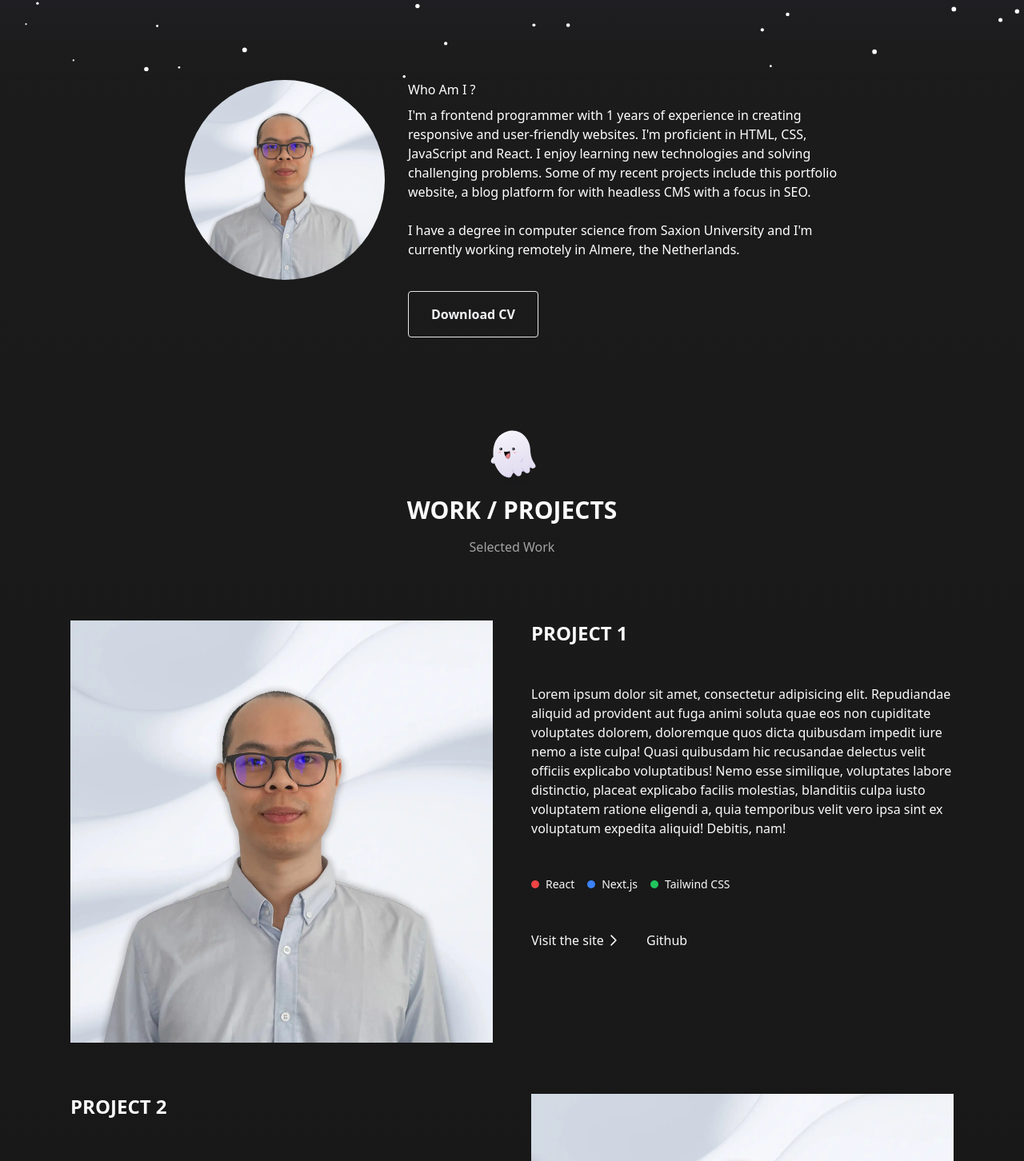
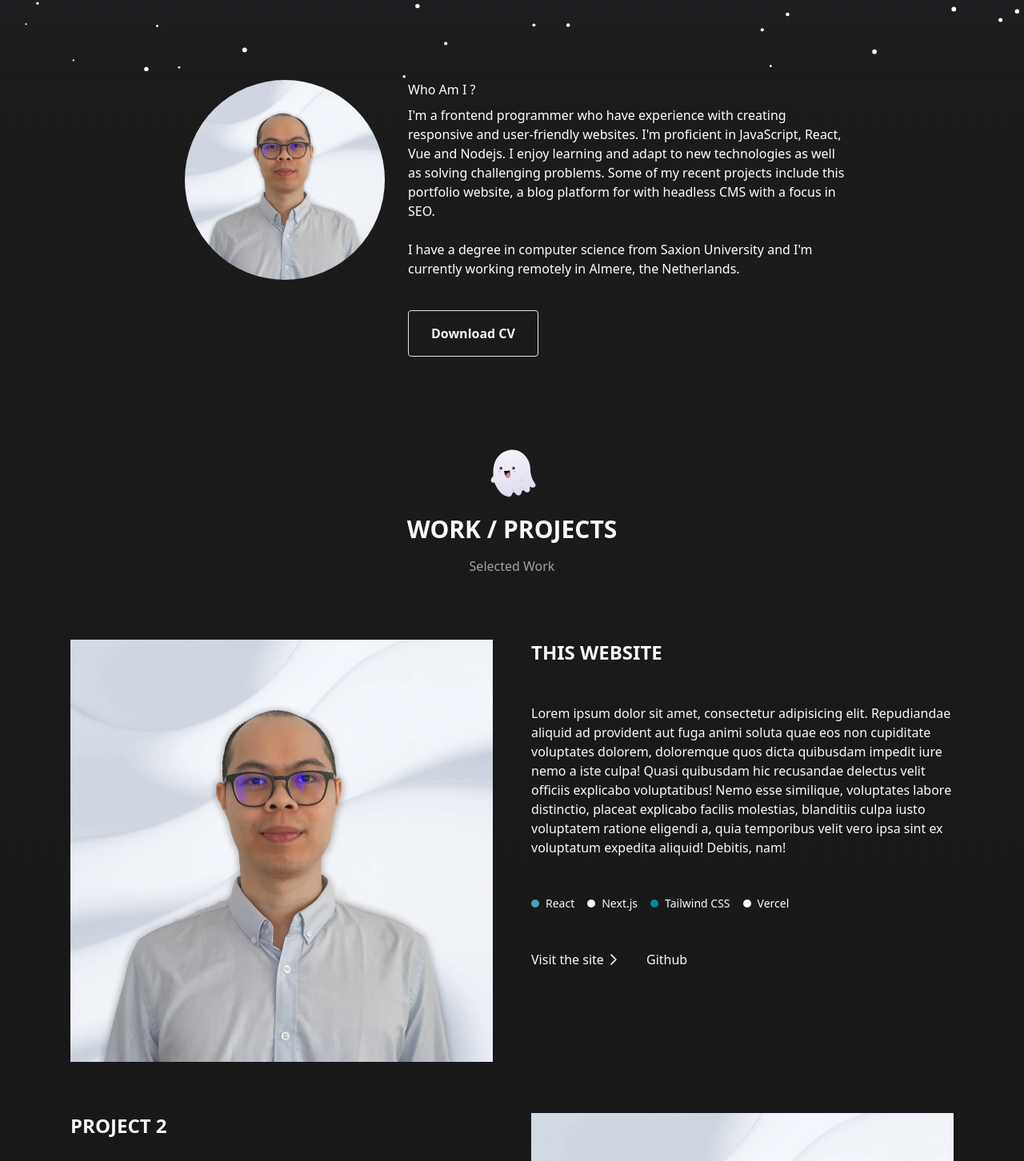
Before and after one commit to tranmani/portfolio, a Next.js app: page / in a window 1280 px wide. Shown: the part 700-2152 px from the top of the page at 80% size. Built offline with nearby package versions, Linux system fonts and the light colour scheme.

Commit message:
change how color show in technology chip

```diff
--- a/components/Sections/About.tsx
+++ b/components/Sections/About.tsx
@@ -1,6 +1,5 @@
 import Image from "next/image";
 import Link from "next/link";
-import styled from "styled-components";
 
 const About: React.FC = () => {
   return (
@@ -14,9 +13,10 @@ const About: React.FC = () => {
         <div className="basis-[100%] md:basis-1/2">
           <p className="mb-2">Who Am I ?</p>
           <p>
-            I&apos;m a frontend programmer with 1 years of experience in creating responsive and user-friendly websites. I&apos;m
-            proficient in HTML, CSS, JavaScript and React. I enjoy learning new technologies and solving challenging problems.
-            Some of my recent projects include this portfolio website, a blog platform for with headless CMS with a focus in SEO.
+            I&apos;m a frontend programmer who have experience with creating responsive and user-friendly websites. I&apos;m
+            proficient in JavaScript, React, Vue and Nodejs. I enjoy learning and adapt to new technologies as well as solving
+            challenging problems. Some of my recent projects include this portfolio website, a blog platform for with headless CMS
+            with a focus in SEO.
           </p>
           <br />
           <p className="pb-6">
--- a/components/Sections/Portfolio.tsx
+++ b/components/Sections/Portfolio.tsx
@@ -1,10 +1,11 @@
 import Ghost from "../shared/icons/Ghost";
 import Project from "./Portfolio/Project";
 import React from "react";
+import { projects } from "@/lib/projects";
 
 const Portfolio: React.FC = () => {
   return (
-    <section className="mb-24 max-w-[85vw] md:max-w-[1200px] md:px-12" id="portfolio">
+    <section className="mb-24 max-w-[85vw] md:max-w-[1200px] md:px-12 " id="portfolio">
       <div className="flex flex-col items-center justify-center">
         <div className="">
           <Ghost className="h-24 w-24" />
@@ -28,106 +29,3 @@ const Portfolio: React.FC = () => {
 };
 
 export default Portfolio;
-
-interface IProject {
-  title: string;
-  description: string;
-  image: string;
-  link: string;
-  github: string;
-  technologies: {
-    color: string;
-    technology: string;
-  }[];
-}
-
-const projects: IProject[] = [
-  {
-    title: "Project 1",
-    description:
-      "Lorem ipsum dolor sit amet, consectetur adipisicing elit. Repudiandae aliquid ad provident aut fuga animi soluta quae eos non cupiditate voluptates dolorem, doloremque quos dicta quibusdam impedit iure nemo a iste culpa! Quasi quibusdam hic recusandae delectus velit officiis explicabo voluptatibus! Nemo esse similique, voluptates labore distinctio, placeat explicabo facilis molestias, blanditiis culpa iusto voluptatem ratione eligendi a, quia temporibus velit vero ipsa sint ex voluptatum expedita aliquid! Debitis, nam!",
-    image: "/logo.webp",
-    link: "https://google.com",
-    github: "https://github.com",
-    technologies: [
-      {
-        color: "bg-red-500",
-        technology: "React",
-      },
-      {
-        color: "bg-blue-500",
-        technology: "Next.js",
-      },
-      {
-        color: "bg-green-500",
-        technology: "Tailwind CSS",
-      },
-    ],
-  },
-  {
-    title: "Project 2",
-    description:
-      "Lorem ipsum dolor sit amet, consectetur adipisicing elit. Repudiandae aliquid ad provident aut fuga animi soluta quae eos non cupiditate voluptates dolorem, doloremque quos dicta quibusdam impedit iure nemo a iste culpa! Quasi quibusdam hic recusandae delectus velit officiis explicabo voluptatibus! Nemo esse similique, voluptates labore distinctio, placeat explicabo facilis molestias, blanditiis culpa iusto voluptatem ratione eligendi a, quia temporibus velit vero ipsa sint ex voluptatum expedita aliquid! Debitis, nam!",
-    image: "/logo.webp",
-    link: "https://google.com",
-    github: "https://github.com",
-    technologies: [
-      {
-        color: "bg-red-500",
-        technology: "React",
-      },
-      {
-        color: "bg-blue-500",
-        technology: "Next.js",
-      },
-      {
-        color: "bg-green-500",
-        technology: "Tailwind CSS",
-      },
-    ],
-  },
-  {
-    title: "Project 3",
-    description:
-      "Lorem ipsum dolor sit amet, consectetur adipisicing elit. Repudiandae aliquid ad provident aut fuga animi soluta quae eos non cupiditate voluptates dolorem, doloremque quos dicta quibusdam impedit iure nemo a iste culpa! Quasi quibusdam hic recusandae delectus velit officiis explicabo voluptatibus! Nemo esse similique, voluptates labore distinctio, placeat explicabo facilis molestias, blanditiis culpa iusto voluptatem ratione eligendi a, quia temporibus velit vero ipsa sint ex voluptatum expedita aliquid! Debitis, nam!",
-    image: "/logo.webp",
-    link: "https://google.com",
-    github: "https://github.com",
-    technologies: [
-      {
-        color: "bg-red-500",
-        technology: "React",
-      },
-      {
-        color: "bg-blue-500",
-        technology: "Next.js",
-      },
-      {
-        color: "bg-green-500",
-        technology: "Tailwind CSS",
-      },
-    ],
-  },
-  {
-    title: "Project 4",
-    description:
-      "Lorem ipsum dolor sit amet, consectetur adipisicing elit. Repudiandae aliquid ad provident aut fuga animi soluta quae eos non cupiditate voluptates dolorem, doloremque quos dicta quibusdam impedit iure nemo a iste culpa! Quasi quibusdam hic recusandae delectus velit officiis explicabo voluptatibus! Nemo esse similique, voluptates labore distinctio, placeat explicabo facilis molestias, blanditiis culpa iusto voluptatem ratione eligendi a, quia temporibus velit vero ipsa sint ex voluptatum expedita aliquid! Debitis, nam!",
-    image: "/logo.webp",
-    link: "https://google.com",
-    github: "https://github.com",
-    technologies: [
-      {
-        color: "bg-red-500",
-        technology: "React",
-      },
-      {
-        color: "bg-blue-500",
-        technology: "Next.js",
-      },
-      {
-        color: "bg-green-500",
-        technology: "Tailwind CSS",
-      },
-    ],
-  },
-];
--- a/components/Sections/Portfolio/TechnologyChip.tsx
+++ b/components/Sections/Portfolio/TechnologyChip.tsx
@@ -7,8 +7,10 @@ const TechnologyChip: React.FC<TechnologyChip> = ({ color, technology }) => {
   return (
     <div className="flex items-center gap-2">
       <span className="relative flex h-2.5 w-2.5">
-        <span className={`absolute inline-flex h-full w-full animate-ping rounded-full ${color} opacity-75`}></span>
-        <span className={`relative inline-flex h-2.5 w-2.5 rounded-full ${color}`}></span>
+        <span
+          className={`absolute inline-flex h-full w-full animate-ping rounded-full opacity-75`}
+          style={{ backgroundColor: color }}></span>
+        <span className={`relative inline-flex h-2.5 w-2.5 rounded-full`} style={{ backgroundColor: color }}></span>
       </span>
       <p className="text-sm">{technology}</p>
     </div>
--- /dev/null
+++ b/lib/projects.ts
@@ -0,0 +1,106 @@
+interface IProject {
+  title: string;
+  description: string;
+  image: string;
+  link: string;
+  github: string;
+  technologies: {
+    color: string;
+    technology: string;
+  }[];
+}
+
+export const projects: IProject[] = [
+  {
+    title: "This website",
+    description:
+      "Lorem ipsum dolor sit amet, consectetur adipisicing elit. Repudiandae aliquid ad provident aut fuga animi soluta quae eos non cupiditate voluptates dolorem, doloremque quos dicta quibusdam impedit iure nemo a iste culpa! Quasi quibusdam hic recusandae delectus velit officiis explicabo voluptatibus! Nemo esse similique, voluptates labore distinctio, placeat explicabo facilis molestias, blanditiis culpa iusto voluptatem ratione eligendi a, quia temporibus velit vero ipsa sint ex voluptatum expedita aliquid! Debitis, nam!",
+    image: "/logo.webp",
+    link: "#",
+    github: "https://github.com/tranmani",
+    technologies: [
+      {
+        color: "rgba(97,218,251,70%)",
+        technology: "React",
+      },
+      {
+        color: "white",
+        technology: "Next.js",
+      },
+      {
+        color: "rgba(7,182,213,70%)",
+        technology: "Tailwind CSS",
+      },
+      {
+        color: "white",
+        technology: "Vercel",
+      },
+    ],
+  },
+  {
+    title: "Project 2",
+    description:
+      "Lorem ipsum dolor sit amet, consectetur adipisicing elit. Repudiandae aliquid ad provident aut fuga animi soluta quae eos non cupiditate voluptates dolorem, doloremque quos dicta quibusdam impedit iure nemo a iste culpa! Quasi quibusdam hic recusandae delectus velit officiis explicabo voluptatibus! Nemo esse similique, voluptates labore distinctio, placeat explicabo facilis molestias, blanditiis culpa iusto voluptatem ratione eligendi a, quia temporibus velit vero ipsa sint ex voluptatum expedita aliquid! Debitis, nam!",
+    image: "/logo.webp",
+    link: "https://google.com",
+    github: "https://github.com",
+    technologies: [
+      {
+        color: "bg-red-500",
+        technology: "React",
+      },
+      {
+        color: "bg-blue-500",
+        technology: "Next.js",
+      },
+      {
+        color: "bg-green-500",
+        technology: "Tailwind CSS",
+      },
+    ],
+  },
+  {
+    title: "Project 3",
+    description:
+      "Lorem ipsum dolor sit amet, consectetur adipisicing elit. Repudiandae aliquid ad provident aut fuga animi soluta quae eos non cupiditate voluptates dolorem, doloremque quos dicta quibusdam impedit iure nemo a iste culpa! Quasi quibusdam hic recusandae delectus velit officiis explicabo voluptatibus! Nemo esse similique, voluptates labore distinctio, placeat explicabo facilis molestias, blanditiis culpa iusto voluptatem ratione eligendi a, quia temporibus velit vero ipsa sint ex voluptatum expedita aliquid! Debitis, nam!",
+    image: "/logo.webp",
+    link: "https://google.com",
+    github: "https://github.com",
+    technologies: [
+      {
+        color: "bg-red-500",
+        technology: "React",
+      },
+      {
+        color: "bg-blue-500",
+        technology: "Next.js",
+      },
+      {
+        color: "bg-green-500",
+        technology: "Tailwind CSS",
+      },
+    ],
+  },
+  {
+    title: "Project 4",
+    description:
+      "Lorem ipsum dolor sit amet, consectetur adipisicing elit. Repudiandae aliquid ad provident aut fuga animi soluta quae eos non cupiditate voluptates dolorem, doloremque quos dicta quibusdam impedit iure nemo a iste culpa! Quasi quibusdam hic recusandae delectus velit officiis explicabo voluptatibus! Nemo esse similique, voluptates labore distinctio, placeat explicabo facilis molestias, blanditiis culpa iusto voluptatem ratione eligendi a, quia temporibus velit vero ipsa sint ex voluptatum expedita aliquid! Debitis, nam!",
+    image: "/logo.webp",
+    link: "https://google.com",
+    github: "https://github.com",
+    technologies: [
+      {
+        color: "bg-red-500",
+        technology: "React",
+      },
+      {
+        color: "bg-blue-500",
+        technology: "Next.js",
+      },
+      {
+        color: "bg-green-500",
+        technology: "Tailwind CSS",
+      },
+    ],
+  },
+];
--- a/pages/_app.tsx
+++ b/pages/_app.tsx
@@ -1,6 +1,5 @@
 import "@/styles/globals.css";
 import type { AppProps } from "next/app";
-import { Analytics } from "@vercel/analytics/react";
 import { Provider as RWBProvider } from "react-wrap-balancer";
 import cx from "classnames";
 import localFont from "@next/font/local";
@@ -18,13 +17,10 @@ const inter = Inter({
 
 export default function MyApp({ Component, pageProps: {} }: AppProps) {
   return (
-    <>
-      <RWBProvider>
-        <div className={cx(sfPro.variable, inter.variable)}>
-          <Component />
-        </div>
-      </RWBProvider>
-      <Analytics />
-    </>
+    <RWBProvider>
+      <div className={cx(sfPro.variable, inter.variable)}>
+        <Component />
+      </div>
+    </RWBProvider>
   );
 }
```
